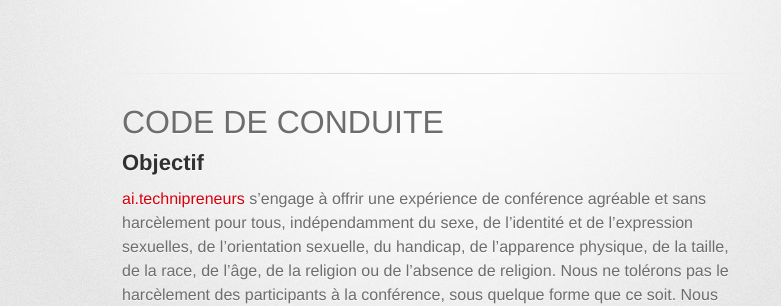
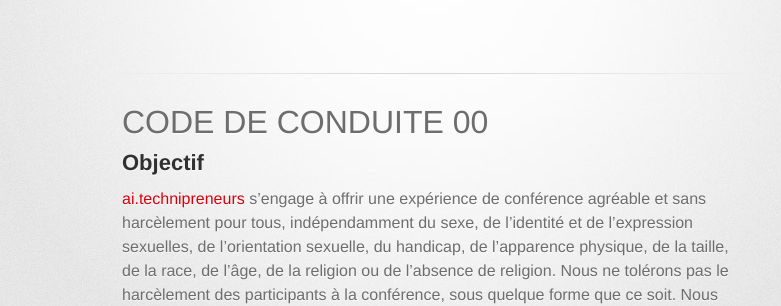
Before and after one commit to ai-technipreneurs/code-conduite-ateliers-ai, a Jekyll site: the page built from index.md, in a window 1280 px wide and 900 px high. Shown: the part 155-461 px from the top of the window, without its empty margins (208-989 px from the left). Built offline with Jekyll 4.4.1, drawn with Linux system fonts in a browser that asks for light colours; some web fonts are replaced.

Commit message:
Update index.md

```diff
--- a/index.md
+++ b/index.md
@@ -2,7 +2,7 @@
 layout: default
 ---
 
-# CODE DE CONDUITE
+# CODE DE CONDUITE 00
 
 ## Objectif
 
```
